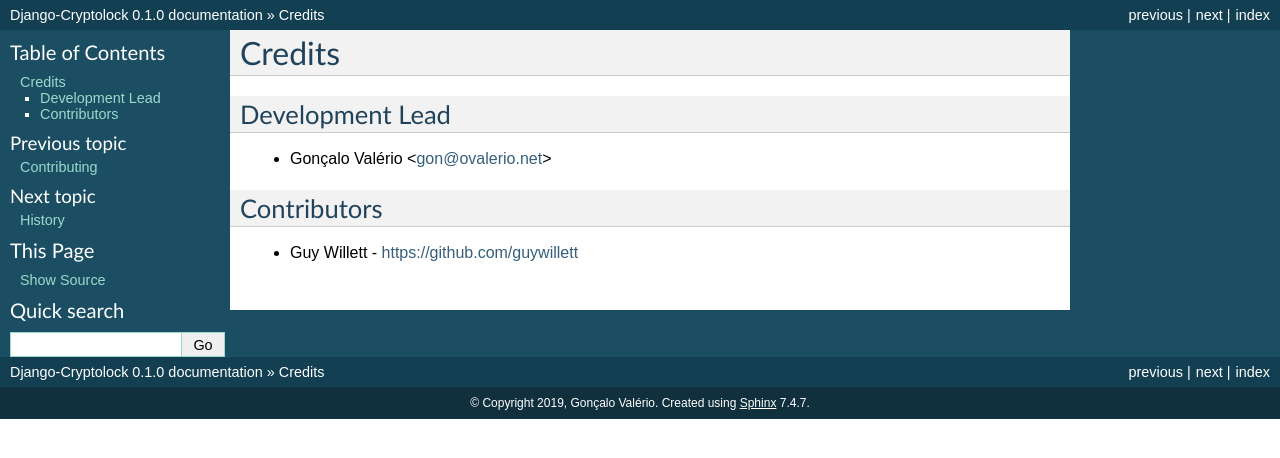
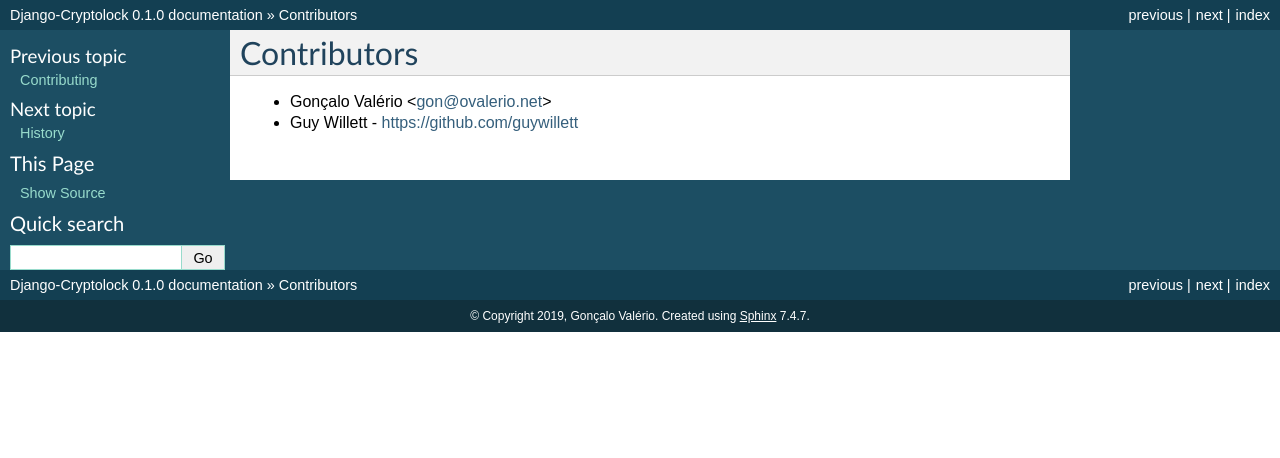
Before and after one commit to dethos/django-cryptolock, a Sphinx documentation site: the page built from docs/authors.rst, in a window 1280 px wide. Shown: the top 458 px of the page. Built offline with Sphinx 7.4.7, drawn with Linux system fonts in a browser that asks for light colours.

```diff
--- a/AUTHORS.rst
+++ b/AUTHORS.rst
@@ -1,13 +1,6 @@
-=======
-Credits
-=======
-
-Development Lead
-----------------
+============
+Contributors
+============
 
 * Gonçalo Valério <gon@ovalerio.net>
-
-Contributors
-------------
-
 * Guy Willett - https://github.com/guywillett
--- a/README.rst
+++ b/README.rst
@@ -40,7 +40,7 @@ Quickstart
 
     INSTALLED_APPS = (
         ...
-        'django_cryptolock.apps.DjangoCryptolockConfig',
+        "django_cryptolock.apps.DjangoCryptolockConfig",
         ...
     )
 
```
Also changed, not shown: docs/usage.rst (+19 -5 lines), 2 other files.
